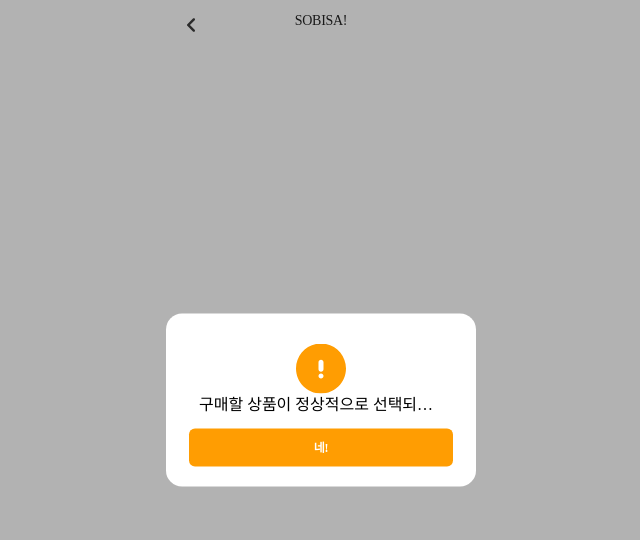
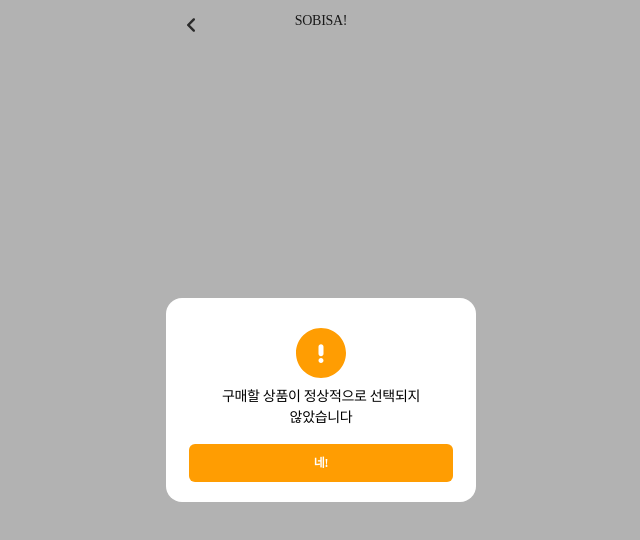
Before and after one commit to SobiSa-Expense-Hunter/SobiSa, a Next.js app: page /result in a window 1280 px wide. Shown: the top 540 px of the page, without its empty margins (319-959 px from the left). Built offline with nearby package versions, Linux system fonts and the light colour scheme; a web font is replaced by a local one.

Commit message:
[#69] feature: 모달 폰트 적용 및 제품명이 모두 보이게 수정

```diff
--- a/src/components/common/Modal.ts
+++ b/src/components/common/Modal.ts
@@ -1,4 +1,6 @@
 import styled, { keyframes } from 'styled-components';
+
+import { Medium } from '@/styles/font';
 
 const FadeIn = keyframes`
 0%{
@@ -32,9 +34,7 @@ export const ModalContainer = styled.div<{ show: boolean }>`
   justify-content: center;
   align-items: center;
   max-width: 310px;
-  max-height: 173px;
-  height: 100%;
-  width: 100%;
+  min-height: 173px;
   padding: 30px 23px 20px 23px;
   background-color: white;
   position: fixed;
@@ -51,34 +51,28 @@ export const ModalBox = styled.div`
   align-items: center;
   width: 100%;
   height: 100%;
-  position: relative;
+  gap: 16px;
 `;
 
 export const ButtonBox = styled.div`
-  position: absolute;
-  bottom: 0;
   display: flex;
-  width: 100%;
   height: auto;
   flex-direction: row;
   gap: 8px;
 `;
 
-export const Message = styled.p<{ color?: string }>`
+export const Message = styled(Medium)<{ color?: string }>`
   text-align: center;
-  width: 100%;
-  max-width: 244px;
-  text-overflow: ellipsis;
-  overflow: hidden;
-  white-space: nowrap;
+  word-wrap: break-word;
+  word-break: keep-all;
   color: ${props => (props.color ? props.color : 'black')};
 `;
 
-export const ContentBox = styled.div<{ height: string }>`
-  height: ${props => props.height};
+export const ContentBox = styled.div`
   width: 100%;
   display: flex;
   flex-direction: column;
   align-items: center;
   justify-content: space-between;
+  gap: 8px;
 `;
--- a/src/components/modal/ChoseProductModal.tsx
+++ b/src/components/modal/ChoseProductModal.tsx
@@ -28,7 +28,7 @@ const ChoseProductModal = ({ onClose, onSubmit, title, image }: ChoseProductModa
       <Background show={show} />
       <ChoseModalContainer show={show}>
         <ModalBox>
-          <ContentBox height='169px'>
+          <ContentBox>
             <Message>{title}</Message>
             <ImageBox>
               <ProductImage src={image} alt='제품사진' />
@@ -62,5 +62,5 @@ const ProductImage = styled.img`
 `;
 
 const ChoseModalContainer = styled(ModalContainer)`
-  max-height: 273px;
+  min-height: 273px;
 `;
--- a/src/components/modal/NoticeModal.tsx
+++ b/src/components/modal/NoticeModal.tsx
@@ -24,7 +24,7 @@ const NoticeModal = ({ onClose, message }: SearchErrorModalProps) => {
       <Background show={show} />
       <ModalContainer show={show}>
         <ModalBox>
-          <ContentBox height='69px'>
+          <ContentBox>
             <NoticeIcon />
             <Message>{message}</Message>
           </ContentBox>
```
